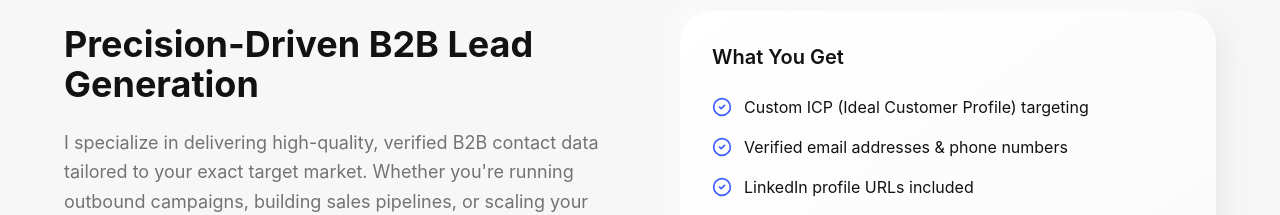
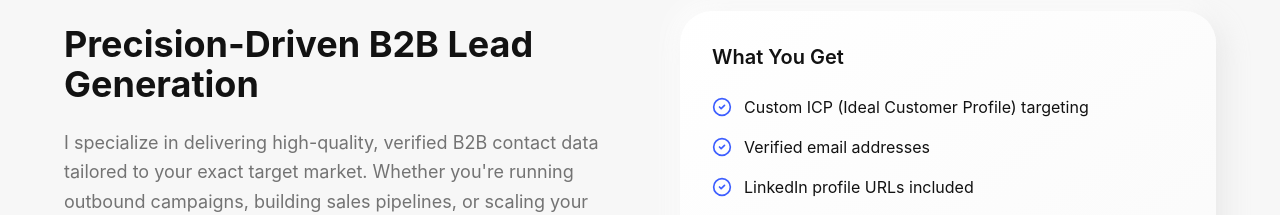
Before and after one commit to traythenerd/lead-generation-studio, a React (Vite) app: page / in a window 1280 px wide. Shown: the part 920-1135 px from the top of the page. Built offline with nearby package versions, Linux system fonts and the light colour scheme; the HTML template or start-up script is replaced by a standard one.

Commit message:
Update AboutSection.tsx

```diff
--- a/src/components/AboutSection.tsx
+++ b/src/components/AboutSection.tsx
@@ -1,6 +1,6 @@
 import { CheckCircle2 } from "lucide-react";
 const AboutSection = () => {
-  const highlights = ["Custom ICP (Ideal Customer Profile) targeting", "Verified email addresses & phone numbers", "LinkedIn profile URLs included", "CRM-ready CSV/Excel delivery", "Tech stack & company size filtering", "Fast turnaround (24-72 hours)"];
+  const highlights = ["Custom ICP (Ideal Customer Profile) targeting", "Verified email addresses", "LinkedIn profile URLs included", "CRM-ready CSV/Excel delivery", "Tech stack & company size filtering", "Fast turnaround (24-72 hours)"];
   return <section id="about" className="py-24 bg-secondary">
       <div className="container mx-auto">
         <div className="grid lg:grid-cols-2 gap-12 lg:gap-20 items-center">
```
